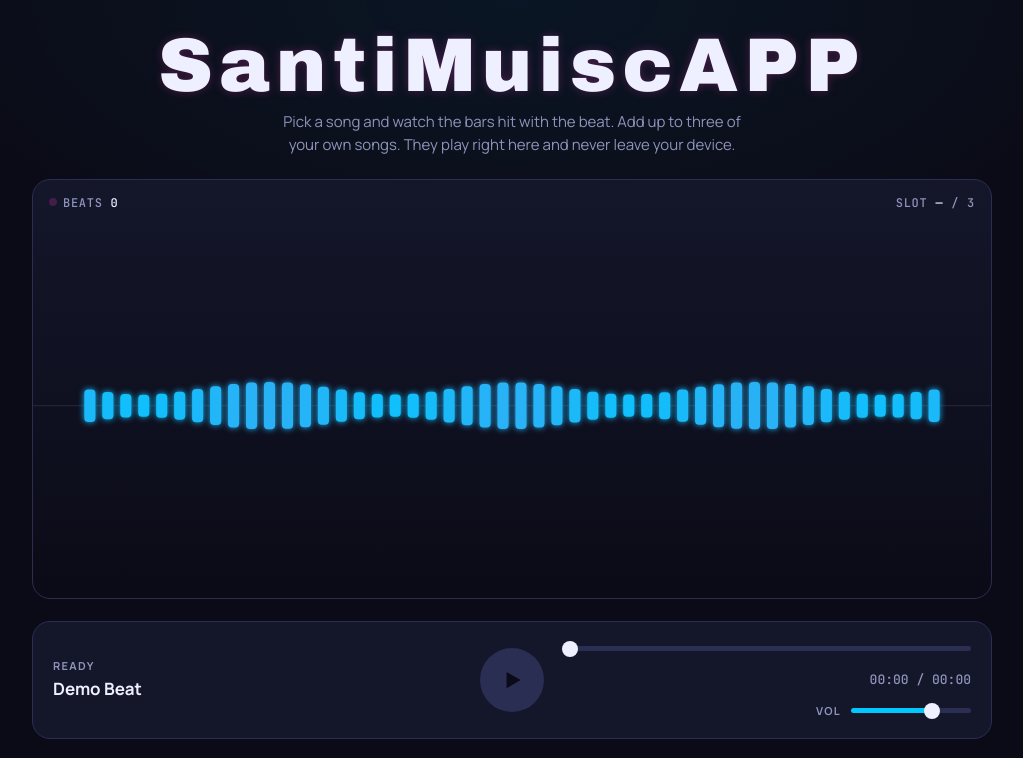
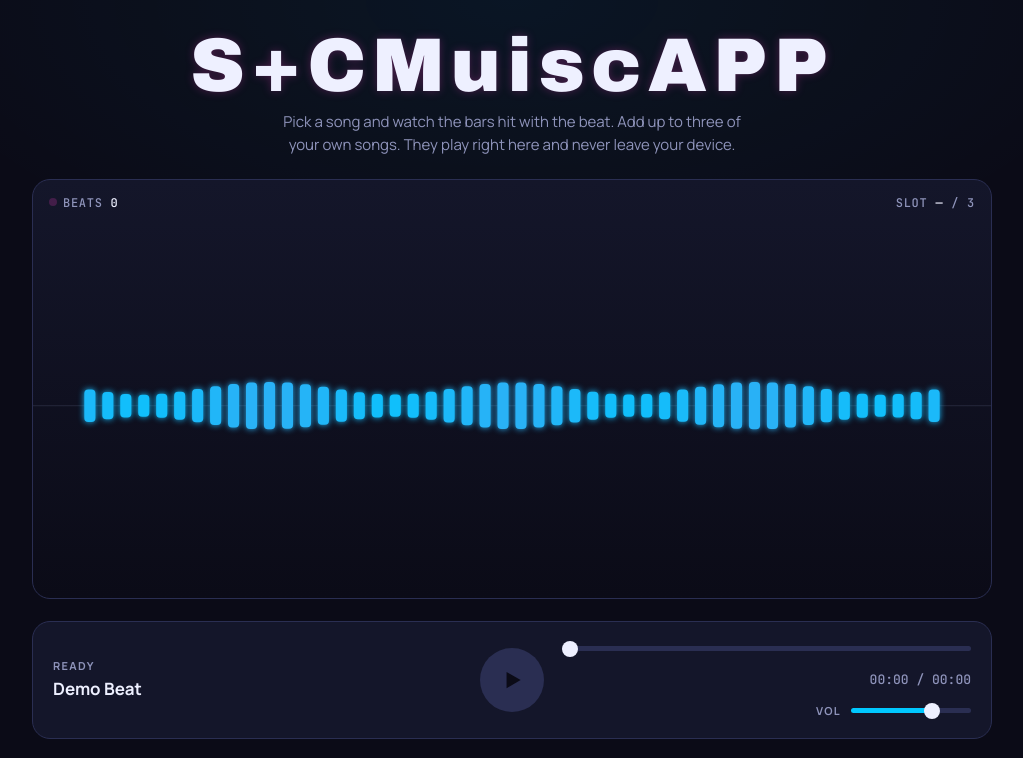
Before and after one commit to santiagomorales-bit/Music-APP, a plain HTML site: page index.html in a window 1280 px wide. Shown: the top 758 px of the page, without its empty margins (128-1151 px from the left). Drawn offline with Linux system fonts and the light colour scheme; a web font is replaced by a local one.

Commit message:
Update index.html

```diff
--- a/index.html
+++ b/index.html
@@ -231,7 +231,7 @@
 
 <div class="wrap">
   <header>
-    <h1 class="wordmark">SantiMuiscAPP</h1>
+    <h1 class="wordmark">S+CMuiscAPP</h1>
     <p class="tagline">Pick a song and watch the bars hit with the beat. Add up to three of your own songs. They play right here and never leave your device.</p>
   </header>
 
```
